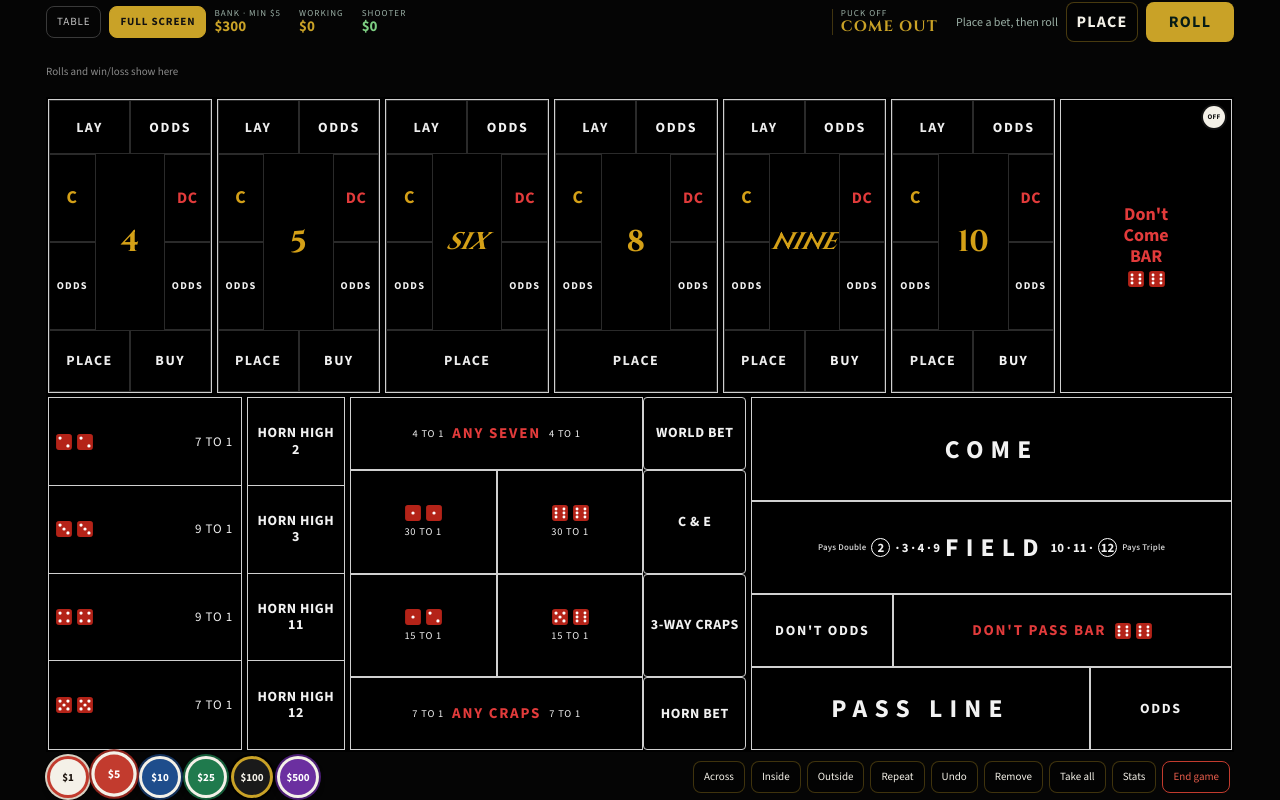
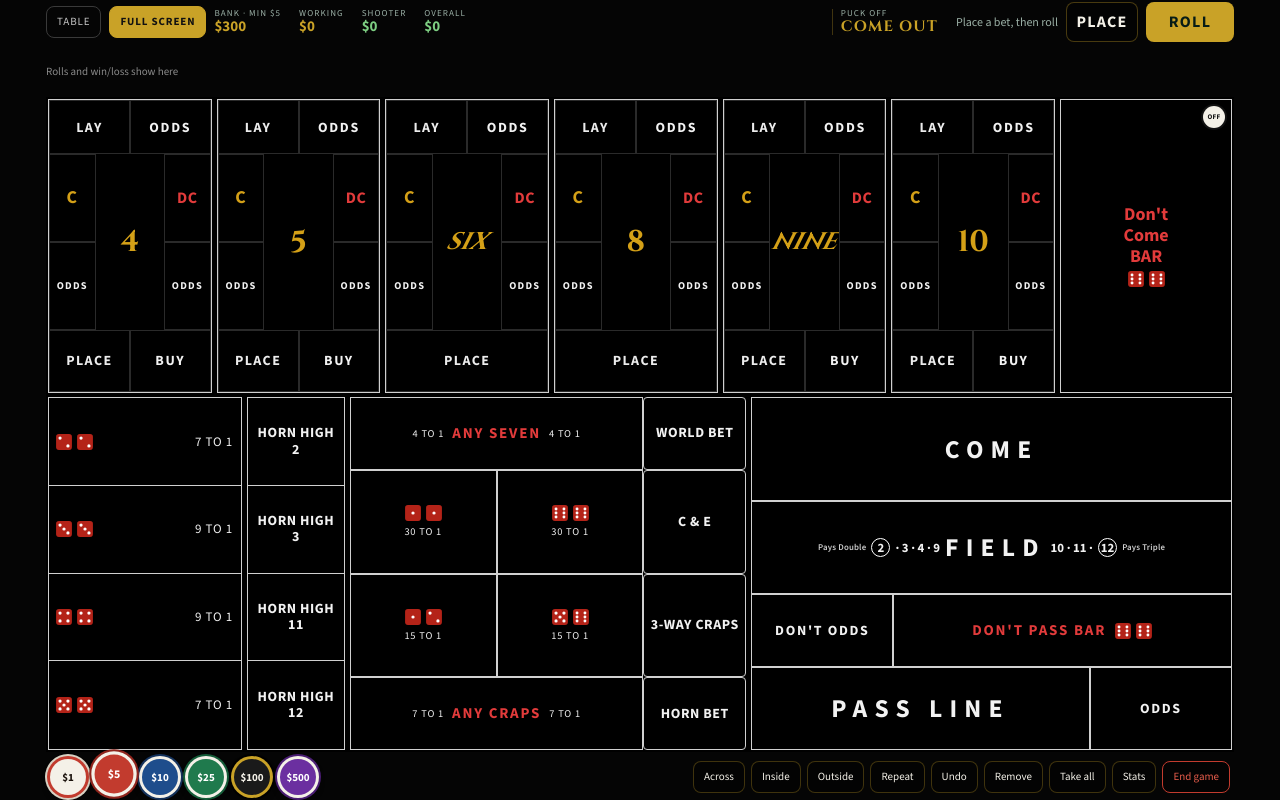
Before and after one commit to 2D-Ramon/craps-companion, a Next.js app: page /practice in a window 1280 px wide. Built offline with nearby package versions, Linux system fonts and the light colour scheme.

Commit message:
Practice HUD: overall plus/minus next to shooter P/L.

```diff
--- a/src/components/PracticeTable.tsx
+++ b/src/components/PracticeTable.tsx
@@ -48,6 +48,7 @@ export function PracticeTable() {
   const last = preview ?? (state.last ? { a: state.last.a, b: state.last.b } : null);
   const onTable = betsOnTable(state.bets);
   const pl = state.lastDelta;
+  const overall = state.bank + onTable - (state.buyIn || 0);
   const paused = state.paused;
 
   useEffect(() => {
@@ -172,6 +173,10 @@ export function PracticeTable() {
               true
             )}
           </b>
+        </div>
+        <div className="hud-stat">
+          <span>Overall</span>
+          <b className={overall >= 0 ? "text-win" : "text-danger"}>{money(overall, true)}</b>
         </div>
         <div className={`hud-dice ${rolling ? "is-rolling" : ""}`}>
           <div className="hud-puck">
```
